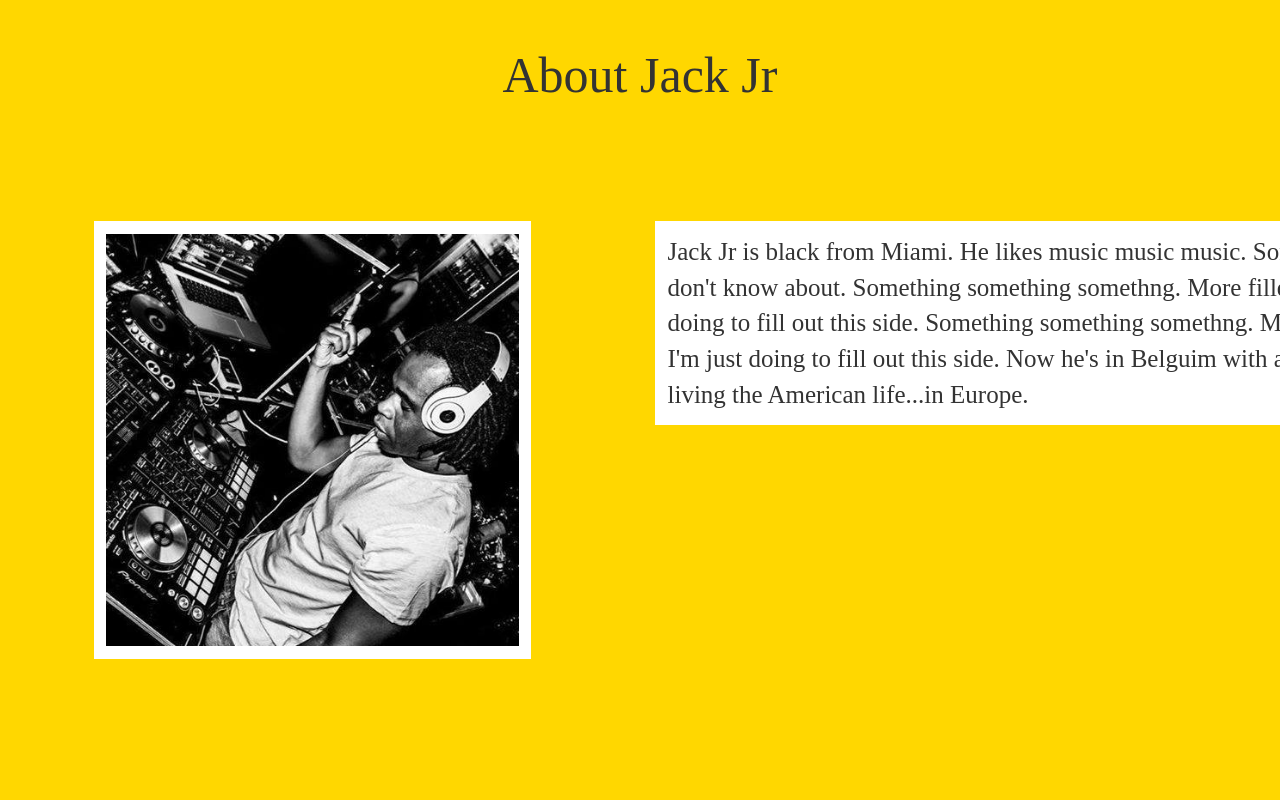
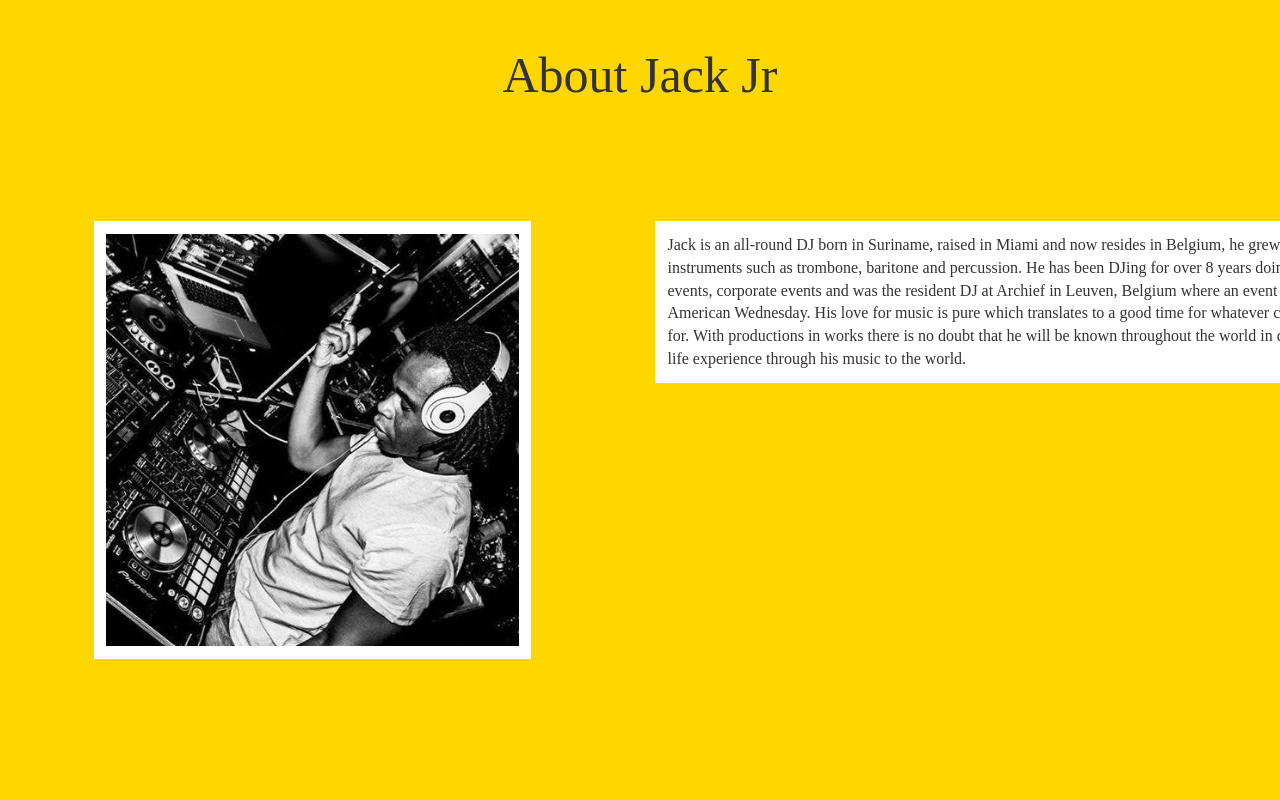
Before and after one commit to jackjrproductions/jackjrproductions.github.io, a plain HTML site: page index.html in a window 1280 px wide. Shown: the part 1140-1940 px from the top of the page. Drawn offline with nearby package versions, Linux system fonts and the light colour scheme.

Commit message:
more stuff

```diff
--- a/css/index.css
+++ b/css/index.css
@@ -1,11 +1,11 @@
 .font1{
 
-	font-size: 25px;
+	font-size: 16px;
 }
 
 .header{
 
-	font-family:Ostrich Sans Medium;
+	font-family:'Ostrich Sans Medium';
 	font-size: 50px;
 	height:1080px;
 
@@ -15,7 +15,7 @@
 
 .header2{
 
-	font-family:Ostrich Sans Medium;
+	font-family:'Ostrich Sans Medium';
 	font-size: 50px;
 
 }
@@ -41,7 +41,7 @@
 }
 
 .aboutme{
-	 font-family:Ostrich Sans Black;
+	 font-family:'Ostrich Sans Black';
 	background-color: gold;
 	height:1080px;
 	padding-top:100px;
@@ -71,7 +71,7 @@
 
 .myservices{
 
-	font-family:Ostrich Sans Black;
+	font-family:'Ostrich Sans Black';
 	background-color: #636363;
 	height:1080px;
 	padding-top:100px;
@@ -92,7 +92,7 @@
 
 .bookme{
 
-	font-family:Ostrich Sans Black;
+	font-family:'Ostrich Sans Black';
 		background-color: #636363;
 		height:400px;
 	}
--- a/css/ostrich-sans.css
+++ /dev/null
@@ -1,67 +0,0 @@
-/* Ostrich Sans */
-
-@font-face {
-	font-family: 'Ostrich Sans';
-	src: url('ostrich-sans-black.eot');
-	src: local('☺'), url('ostrich-sans-black.woff') format('woff'), url('ostrich-sans-black.ttf') format('truetype'), url('ostrich-sans-black.svg') format('svg');
-	font-weight: 900;
-	font-style: normal;
-}
-@font-face {
-	font-family: 'Ostrich Sans';
-	src: url('ostrich-sans-bold.eot');
-	src: local('☺'), url('ostrich-sans-bold.woff') format('woff'), url('ostrich-sans-bold.ttf') format('truetype'), url('ostrich-sans-bold.svg') format('svg');
-	font-weight: 700;
-	font-style: normal;
-}
-@font-face {
-	font-family: 'Ostrich Sans';
-	src: url('ostrich-sans-regular.eot');
-	src: local('☺'), url('ostrich-sans-regular.woff') format('woff'), url('ostrich-sans-regular.ttf') format('truetype'), url('ostrich-sans-regular.svg') format('svg');
-	font-weight: 400;
-	font-style: normal;
-}
-@font-face {
-	font-family: 'Ostrich Sans';
-	src: url('ostrich-sans-light.eot');
-	src: local('☺'), url('ostrich-sans-light.woff') format('woff'), url('ostrich-sans-light.ttf') format('truetype'), url('ostrich-sans-light.svg') format('svg');
-	font-weight: 300;
-	font-style: normal;
-}
-
-/* Ostrich Sans Dashed */
-
-@font-face {
-	font-family: 'Ostrich Sans Dashed';
-	src: url('ostrich-sans-dashed.eot');
-	src: local('☺'), url('ostrich-sans-dashed.woff') format('woff'), url('ostrich-sans-dashed.ttf') format('truetype'), url('ostrich-sans-dashed.svg') format('svg');
-	font-weight: 500;
-	font-style: normal;
-}
-
-/* Ostrich Sans Rounded */
-
-@font-face {
-	font-family: 'Ostrich Sans Rounded';
-	src: url('ostrich-sans-rounded.eot');
-	src: local('☺'), url('ostrich-sans-rounded.woff') format('woff'), url('ostrich-sans-rounded.ttf') format('truetype'), url('ostrich-sans-rounded.svg') format('svg');
-	font-weight: 500;
-	font-style: normal;
-}
-
-/* Ostrich Sans Inline */
-
-@font-face {
-	font-family: 'Ostrich Sans Inline';
-	src: url('ostrich-sans-inline-regular.eot');
-	src: local('☺'), url('ostrich-sans-inline-regular.woff') format('woff'), url('ostrich-sans-inline-regular.ttf') format('truetype'), url('ostrich-sans-inline-regular.svg') format('svg');
-	font-weight: normal;
-	font-style: normal;
-}
-@font-face {
-	font-family: 'Ostrich Sans Inline';
-	src: url('ostrich-sans-inline-italic.eot');
-	src: local('☺'), url('ostrich-sans-inline-italic.woff') format('woff'), url('ostrich-sans-inline-italic.ttf') format('truetype'), url('ostrich-sans-inline-italic.svg') format('svg');
-	font-weight: normal;
-	font-style: italic;
-}
--- a/index.html
+++ b/index.html
@@ -7,7 +7,7 @@
 <link rel="stylesheet" href="https://www.w3schools.com/w3css/3/w3.css">
 <link rel="stylesheet" href="https://cdnjs.cloudflare.com/ajax/libs/font-awesome/4.6.3/css/font-awesome.min.css">
 <link rel="stylesheet" href="css/index.css">
-<link rel="stylesheet" href="ostrich-sans-master/webfonts/ostrich-sans.css">
+<link rel="stylesheet" href="ostrich-sans-master/webfonts">
 <script type="text/javascript" src="js/index.js"></script>
 <link href="https://fonts.googleapis.com/css?family=Roboto|Ultra" rel="stylesheet">
 	<link href='https://fonts.googleapis.com/css?family=Anton' rel='stylesheet'>
@@ -47,7 +47,9 @@
 </div>
 <div class="col-md-6 font1">
 <p class ="border">
-Jack Jr is black from Miami. He likes music music music. Some other shit I don't know about. Something something somethng. More filler that I'm just doing to fill out this side. Something something somethng. More filler that I'm just doing to fill out this side. Now he's in Belguim with a white chick living the American life...in Europe.
+Jack is an all-round DJ born in Suriname, raised in Miami and now resides in Belgium, he grew up playing many instruments such as trombone, baritone and percussion.
+He has been DJing for over 8 years doing private parties, special events, corporate events and was the resident DJ at Archief in Leuven, Belgium where an event was created called American Wednesday.
+His love for music is pure which translates to a good time for whatever crowd he's performing for. With productions in works there is no doubt that he will be known throughout the world in due time, spreading his life experience through his music to the world.
 </p></div>
 </div>
 </section>
```
